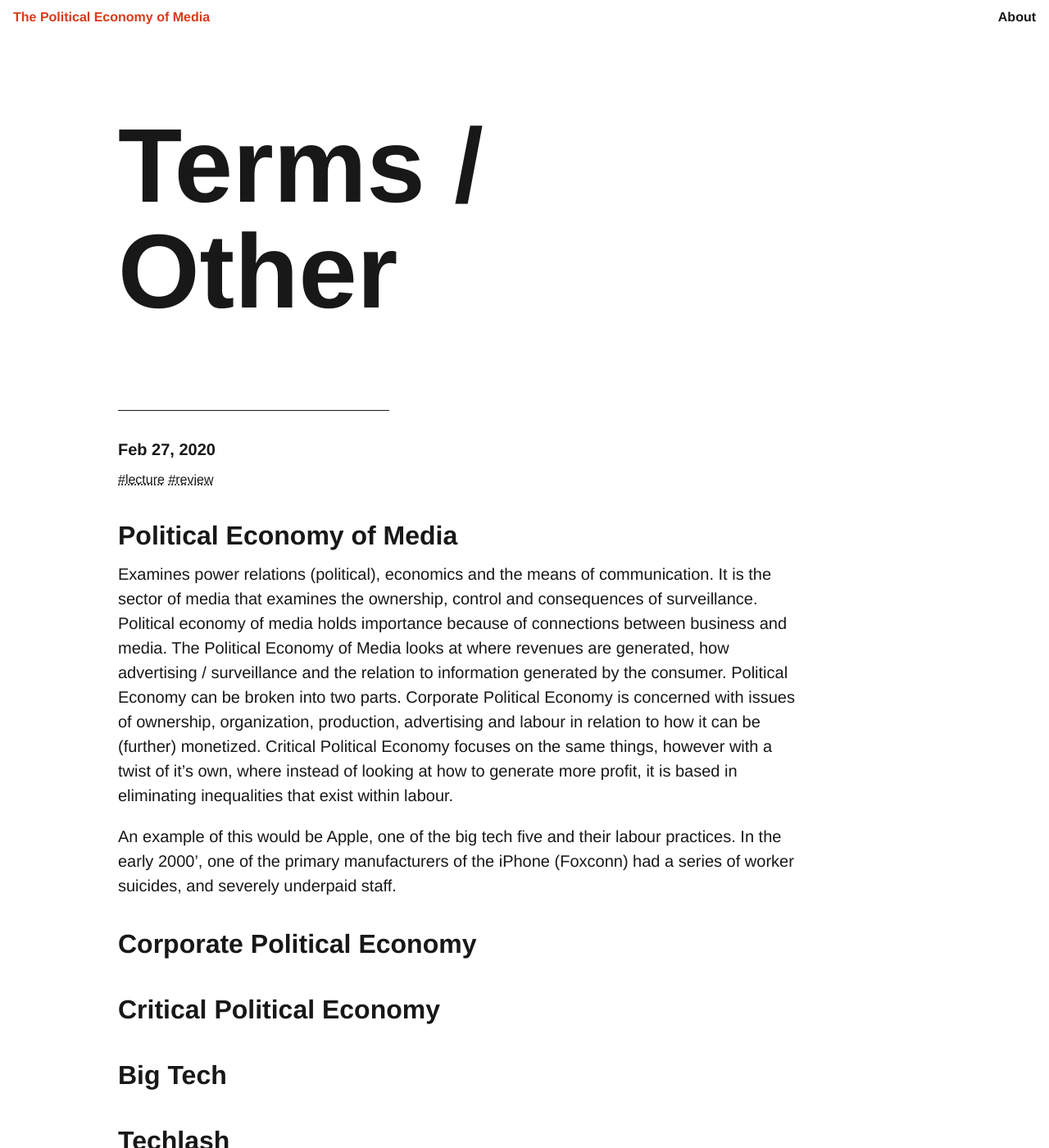
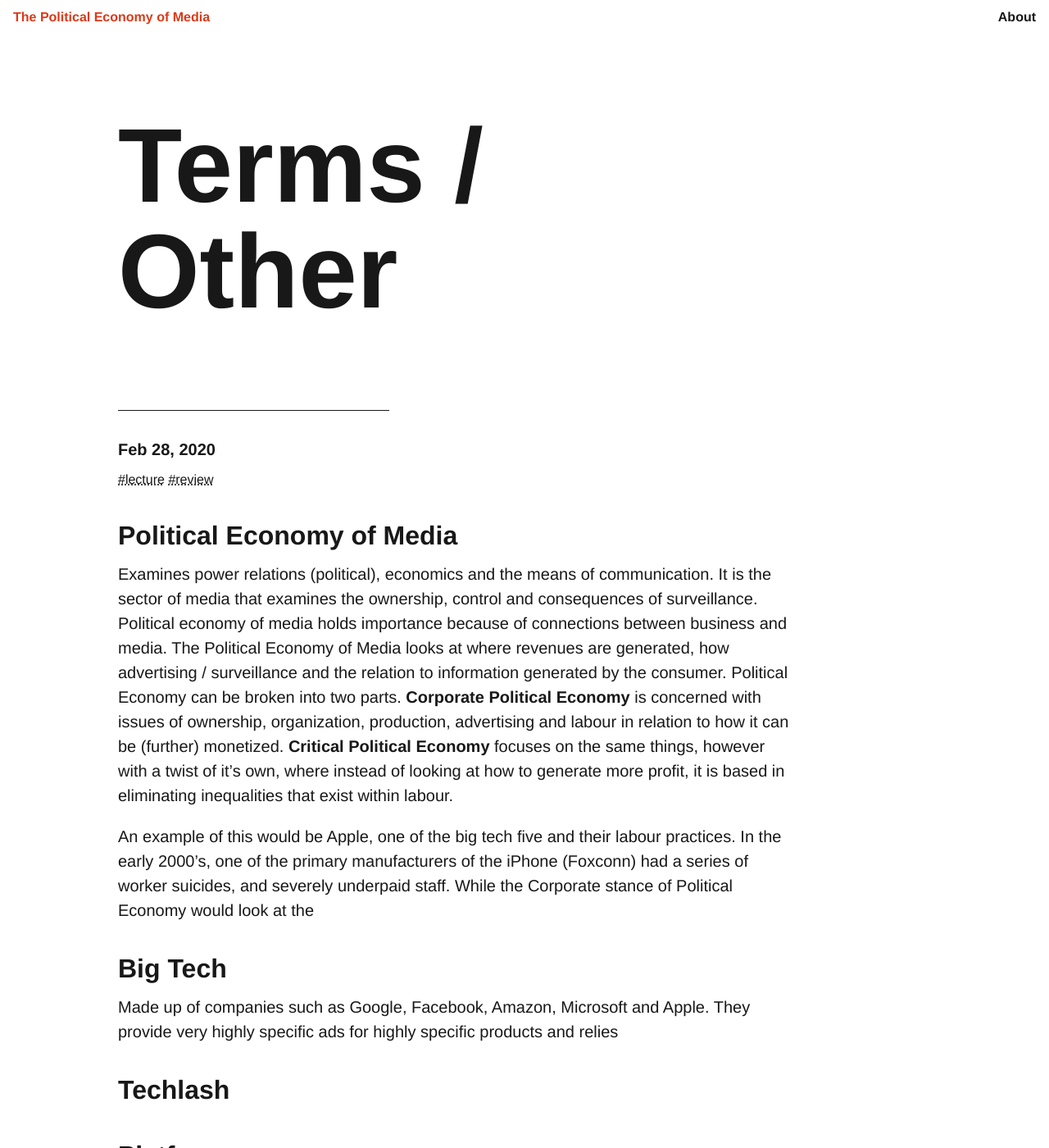
Before and after one commit to brettpetch/MIT-2100, a Jekyll site: the page built from _posts/2020-02-28-terms.md, in a window 1280 px wide and 1400 px high. Shown: the whole window at 82% size. Built offline with Jekyll 4.4.1, drawn with Linux system fonts in a browser that asks for light colours; comment, search, counter and statistics services are not loaded.

Commit message:
commit the lulz

```diff
--- a/_posts/2020-02-27-terms.md
+++ b/_posts/2020-02-28-terms.md
@@ -1,7 +1,7 @@
 ---
 title: Terms / Other
 author: Brett Petch
-date: 2020-02-27 14:30:00
+date: 2020-02-28 14:30:00
 category: lecture
 layout: category-post
 categories:
@@ -9,18 +9,12 @@ categories:
 ---
 
 ## Political Economy of Media
-Examines power relations (political), economics and the means of communication. It is the sector of media that examines the ownership, control and consequences of surveillance. Political economy of media holds importance because of connections between business and media. The Political Economy of Media looks at where revenues are generated, how advertising / surveillance and the relation to information generated by the consumer. Political Economy can be broken into two parts. Corporate Political Economy is concerned with issues of ownership, organization, production, advertising and labour in relation to how it can be (further) monetized. Critical Political Economy focuses on the same things, however with a twist of it's own, where instead of looking at how to generate more profit, it is based in eliminating inequalities that exist within labour.
+Examines power relations (political), economics and the means of communication. It is the sector of media that examines the ownership, control and consequences of surveillance. Political economy of media holds importance because of connections between business and media. The Political Economy of Media looks at where revenues are generated, how advertising / surveillance and the relation to information generated by the consumer. Political Economy can be broken into two parts. **Corporate Political Economy** is concerned with issues of ownership, organization, production, advertising and labour in relation to how it can be (further) monetized. **Critical Political Economy** focuses on the same things, however with a twist of it's own, where instead of looking at how to generate more profit, it is based in eliminating inequalities that exist within labour.
 
-An example of this would be Apple, one of the big tech five and their labour practices. In the early 2000', one of the primary manufacturers of the iPhone (Foxconn) had a series of worker suicides, and severely underpaid staff.
-
-## Corporate Political Economy
-
-
-## Critical Political Economy
-
+An example of this would be Apple, one of the big tech five and their labour practices. In the early 2000's, one of the primary manufacturers of the iPhone (Foxconn) had a series of worker suicides, and severely underpaid staff. While the Corporate stance of Political Economy would look at the
 
 ## Big Tech
-
+Made up of companies such as Google, Facebook, Amazon, Microsoft and Apple. They provide very highly specific ads for highly specific products and relies
 
 ## Techlash
 
```
